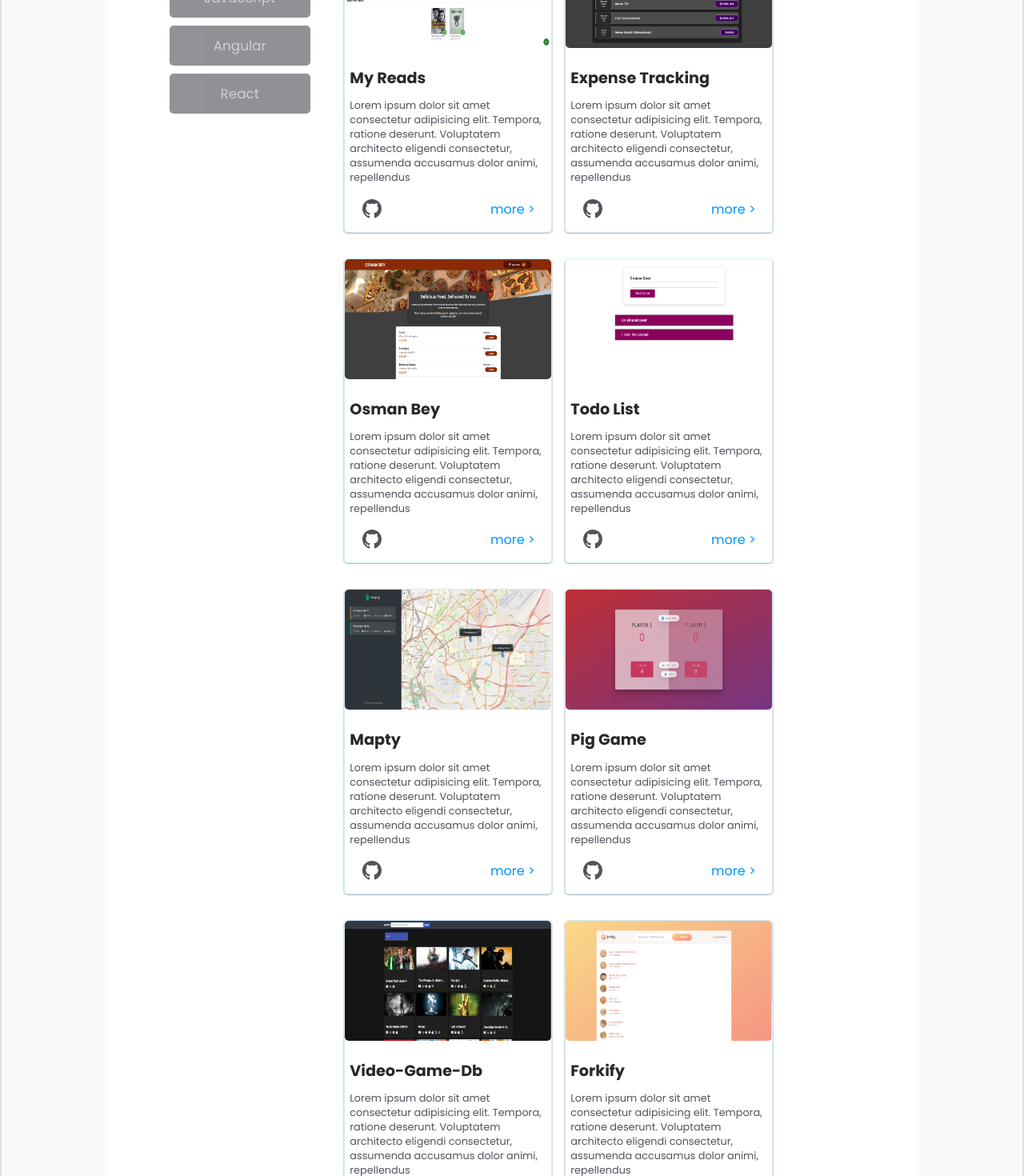
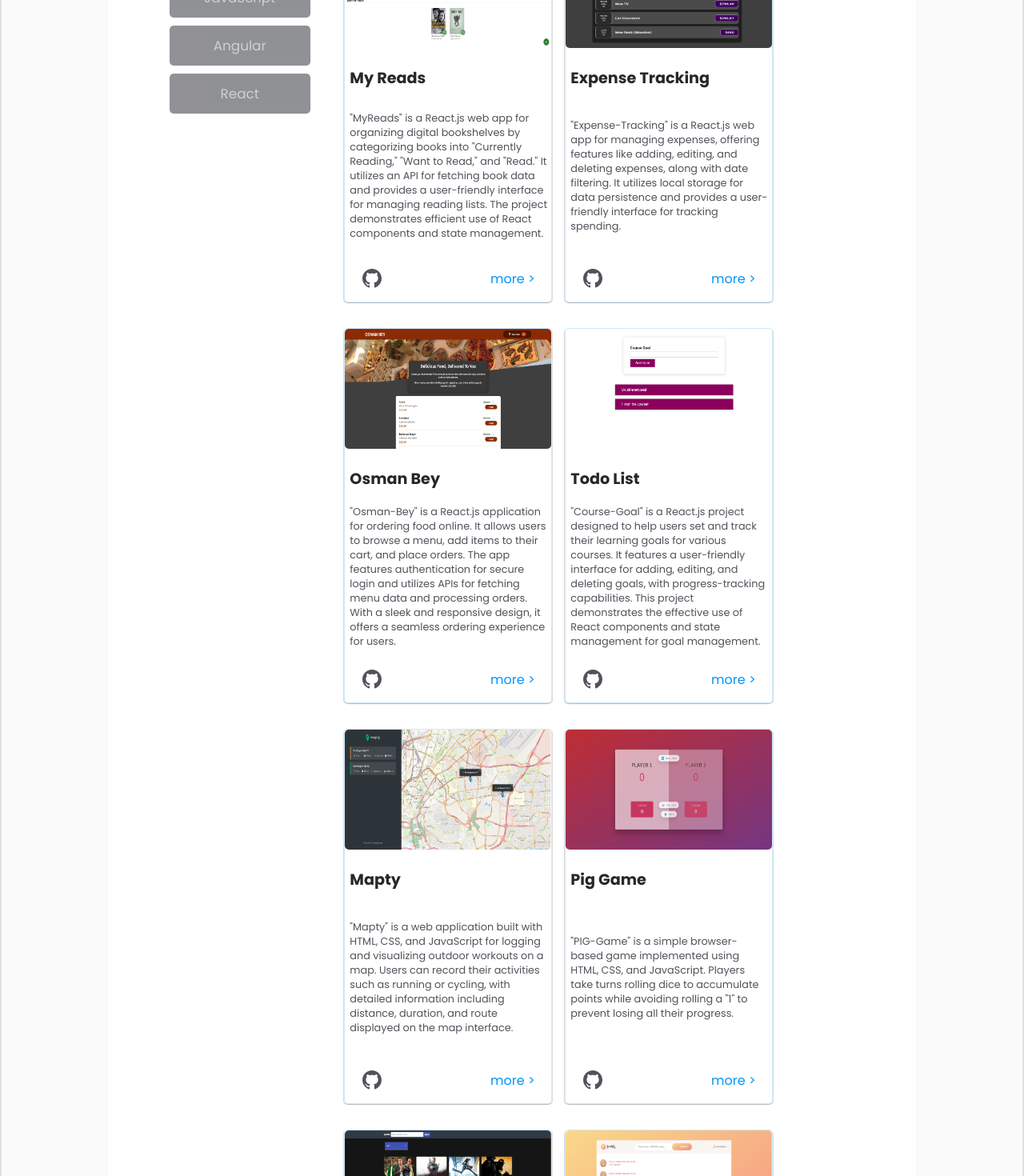
Before and after one commit to Yehia-Ahmad/Dev-Yehia, an Angular app: page / in a window 1280 px wide. Shown: the part 920-2390 px from the top of the page at 80% size. Built offline with nearby package versions, Linux system fonts and the light colour scheme.

Commit message:
Add project discription

```diff
--- a/src/app/components/projects/projects.component.html
+++ b/src/app/components/projects/projects.component.html
@@ -2,7 +2,7 @@
   <section class="flex left-section">
     <button [ngClass]="{'active': all}" (click)="toggleActiveButton('all')">all projects</button>
     <button [ngClass]="{'active': js}" (click)="toggleActiveButton('js')">javaScript</button>
-    <button [ngClass]="{'active': an}" (click)="toggleActiveButton('an')">angular</button>
+    <button [ngClass]="{'active': ng}" (click)="toggleActiveButton('ng')">angular</button>
     <button [ngClass]="{'active': re}" (click)="toggleActiveButton('re')">react</button>
   </section>
   <section class="flex right-section">
@@ -13,8 +13,7 @@
           {{project.projectTitle}}
         </h1>
         <p class="sub-title" [ngClass]="classesSubtitle" (click)="openProject(project)">
-          Lorem ipsum dolor sit amet consectetur adipisicing elit. Tempora, ratione deserunt.
-          Voluptatem architecto eligendi consectetur, assumenda accusamus dolor animi, repellendus
+          {{project.projectDesc}}
         </p>
         <div class="flex icons">
           <mat-icon svgIcon="github" class="icon icon-github" [ngClass]="classesIcons"
--- a/src/app/components/projects/projects.component.scss
+++ b/src/app/components/projects/projects.component.scss
@@ -79,7 +79,11 @@ main section.right-section.flex {
 
   &>.box {
     width: 260px;
+    height: 310px;
     padding: 1rem 0.4rem;
+    display: flex;
+    flex-direction: column;
+    justify-content: space-between;
 
     &>.title {
       font-size: 1.2rem;
--- a/src/app/components/projects/projects.component.ts
+++ b/src/app/components/projects/projects.component.ts
@@ -12,14 +12,14 @@ import { DarkModeService } from 'src/app/services/dark-mode.service';
 export class ProjectsComponent implements OnInit {
   all: boolean = true;
   js: boolean = false;
-  an: boolean = false;
+  ng: boolean = false;
   re: boolean = false;
   classesBlue: any;
   classesTitle: any;
   classesSubtitle: any;
   classesIcons: any;
   isDarkMode: any;
-  allProjects = myProjects;
+  allProjects: any = myProjects;
 
   constructor(private darkModeService: DarkModeService, private matIconRegistry: MatIconRegistry, private domSanitizer: DomSanitizer) {
     this.matIconRegistry.addSvgIcon(
@@ -50,28 +50,32 @@ export class ProjectsComponent implements OnInit {
     });
   }
 
-  toggleActiveButton(button: string) {
-    switch (button) {
+  toggleActiveButton(projectType: string) {
+    switch (projectType) {
       case 'all':
-        this.all = true; this.js = false; this.an = false; this.re = false;
+        this.all = true; this.js = false; this.ng = false; this.re = false;
+        this.allProjects = myProjects;
         break;
       case 'js':
         this.all = false;
         this.js = true;
-        this.an = false;
+        this.ng = false;
         this.re = false;
+        this.allProjects = myProjects.filter((project: any) => project.category[0] === 'js');
         break;
-      case 'an':
+      case 'ng':
         this.all = false;
         this.js = false;
-        this.an = true;
+        this.ng = true;
         this.re = false;
+        this.allProjects = myProjects.filter((project: any) => project.category[0] === 'ng');
         break;
       case 're':
         this.all = false;
         this.js = false;
-        this.an = false;
+        this.ng = false;
         this.re = true;
+        this.allProjects = myProjects.filter((project: any) => project.category[0] === 'react');
         break;
     }
   }
--- a/src/app/core/projectsObject.ts
+++ b/src/app/core/projectsObject.ts
@@ -5,6 +5,7 @@ export const myProjects = [
     link: "https://my-reads-yehia.netlify.app/",
     githubLink: "https://github.com/Yehia-Ahmad/MyReads",
     imgPath: "../../assets/images/my-reads.png",
+    projectDesc: '"MyReads" is a React.js web app for organizing digital bookshelves by categorizing books into "Currently Reading," "Want to Read," and "Read." It utilizes an API for fetching book data and provides a user-friendly interface for managing reading lists. The project demonstrates efficient use of React components and state management.',
   },
   {
     projectTitle: "Expense Tracking",
@@ -12,6 +13,7 @@ export const myProjects = [
     link: "https://expense-tracking-yehia.netlify.app/",
     githubLink: "https://github.com/Yehia-Ahmad/Expense-Tracking",
     imgPath: "../../assets/images/expense-tracking.png",
+    projectDesc: '"Expense-Tracking" is a React.js web app for managing expenses, offering features like adding, editing, and deleting expenses, along with date filtering. It utilizes local storage for data persistence and provides a user-friendly interface for tracking spending.'
   },
   {
     projectTitle: "Osman Bey",
@@ -19,6 +21,7 @@ export const myProjects = [
     link: "https://food-order-app-yehia.netlify.app/",
     githubLink: "https://github.com/Yehia-Ahmad/Food-Order-App",
     imgPath: "../../assets/images/Osman-Bey.png",
+    projectDesc: '"Osman-Bey" is a React.js application for ordering food online. It allows users to browse a menu, add items to their cart, and place orders. The app features authentication for secure login and utilizes APIs for fetching menu data and processing orders. With a sleek and responsive design, it offers a seamless ordering experience for users.'
   },
   {
     projectTitle: "Todo List",
@@ -26,6 +29,7 @@ export const myProjects = [
     link: "https://todo-list-yehia.netlify.app/",
     githubLink: "https://github.com/Yehia-Ahmad/Course-Goal",
     imgPath: "../../assets/images/todo-list.png",
+    projectDesc: '"Course-Goal" is a React.js project designed to help users set and track their learning goals for various courses. It features a user-friendly interface for adding, editing, and deleting goals, with progress-tracking capabilities. This project demonstrates the effective use of React components and state management for goal management.'
   },
   {
     projectTitle: "Mapty",
@@ -33,6 +37,7 @@ export const myProjects = [
     link: "https://yehia-map-activity.netlify.app/",
     githubLink: "https://github.com/Yehia-Ahmad/Mapty",
     imgPath: "../../assets/images/Mapty.png",
+    projectDesc: '"Mapty" is a web application built with HTML, CSS, and JavaScript for logging and visualizing outdoor workouts on a map. Users can record their activities such as running or cycling, with detailed information including distance, duration, and route displayed on the map interface.'
   },
   {
     projectTitle: "Pig Game",
@@ -40,6 +45,7 @@ export const myProjects = [
     link: "https://yehia-pig-game.netlify.app/",
     githubLink: "https://github.com/Yehia-Ahmad/PIG-Game",
     imgPath: "../../assets/images/Pig-Game.png",
+    projectDesc: '"PIG-Game" is a simple browser-based game implemented using HTML, CSS, and JavaScript. Players take turns rolling dice to accumulate points while avoiding rolling a "1" to prevent losing all their progress.'
   },
   {
     projectTitle: "video-game-db",
@@ -47,6 +53,7 @@ export const myProjects = [
     link: "https://ng-video-game-db-yehia.netlify.app/",
     githubLink: "https://github.com/Yehia-Ahmad/ng-video-game-db",
     imgPath: "../../assets/images/video-game-db.png",
+    projectDesc: '"ng-video-game-db" is an Angular project that leverages the RAWG Video Games Database API to display information about various video games. It offers features such as searching for games, viewing details, and filtering by platform or genre.'
   },
   {
     projectTitle: "Forkify",
@@ -54,6 +61,7 @@ export const myProjects = [
     link: "https://forkify-angular-app.netlify.app/",
     githubLink: "https://github.com/Yehia-Ahmad/Forkify-Angular",
     imgPath: "../../assets/images/forkify.png",
+    projectDesc: '"Forkify-Angular" is an Angular application that allows users to search for recipes, view details, and save favorites. It integrates with the Spoonacular API to fetch recipe data and offers a sleek interface for an enhanced cooking experience.'
   },
   {
     projectTitle: "Tour Of Heros",
@@ -61,6 +69,7 @@ export const myProjects = [
     link: "https://tour-of-heros-yehia.netlify.app/dashboard",
     githubLink: "https://github.com/Yehia-Ahmad/Tour-Of-Heroes",
     imgPath: "../../assets/images/tour-of-heros.png",
+    projectDesc: '"Tour-Of-Heroes" is an Angular tutorial project demonstrating CRUD operations for managing heroes. It showcases Angular features like data binding, routing, and services in a simple and interactive manner.'
   },
   {
     projectTitle: "Template Driven Form",
@@ -68,5 +77,6 @@ export const myProjects = [
     link: "https://tamplate-driven-form.netlify.app/",
     githubLink: "https://github.com/Yehia-Ahmad/Template-Driven-Form",
     imgPath: "../../assets/images/template-driven-form.png",
+    projectDesc: '"Template-Driven-Form" is an Angular project demonstrating the implementation of template-driven forms. It showcases how to create forms with validation and handle user input using Angular\'s template- driven approach.'
   },
 ];
```
